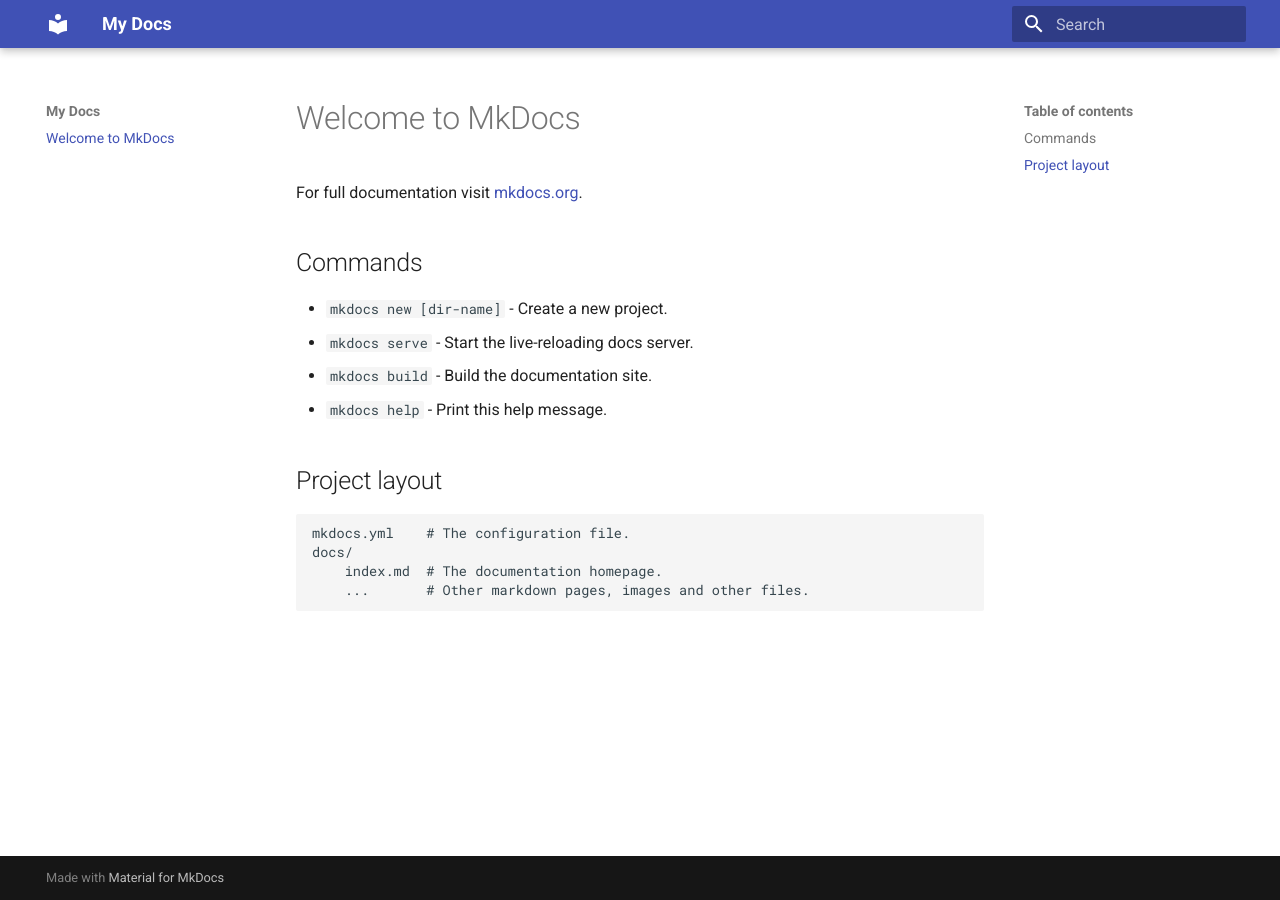
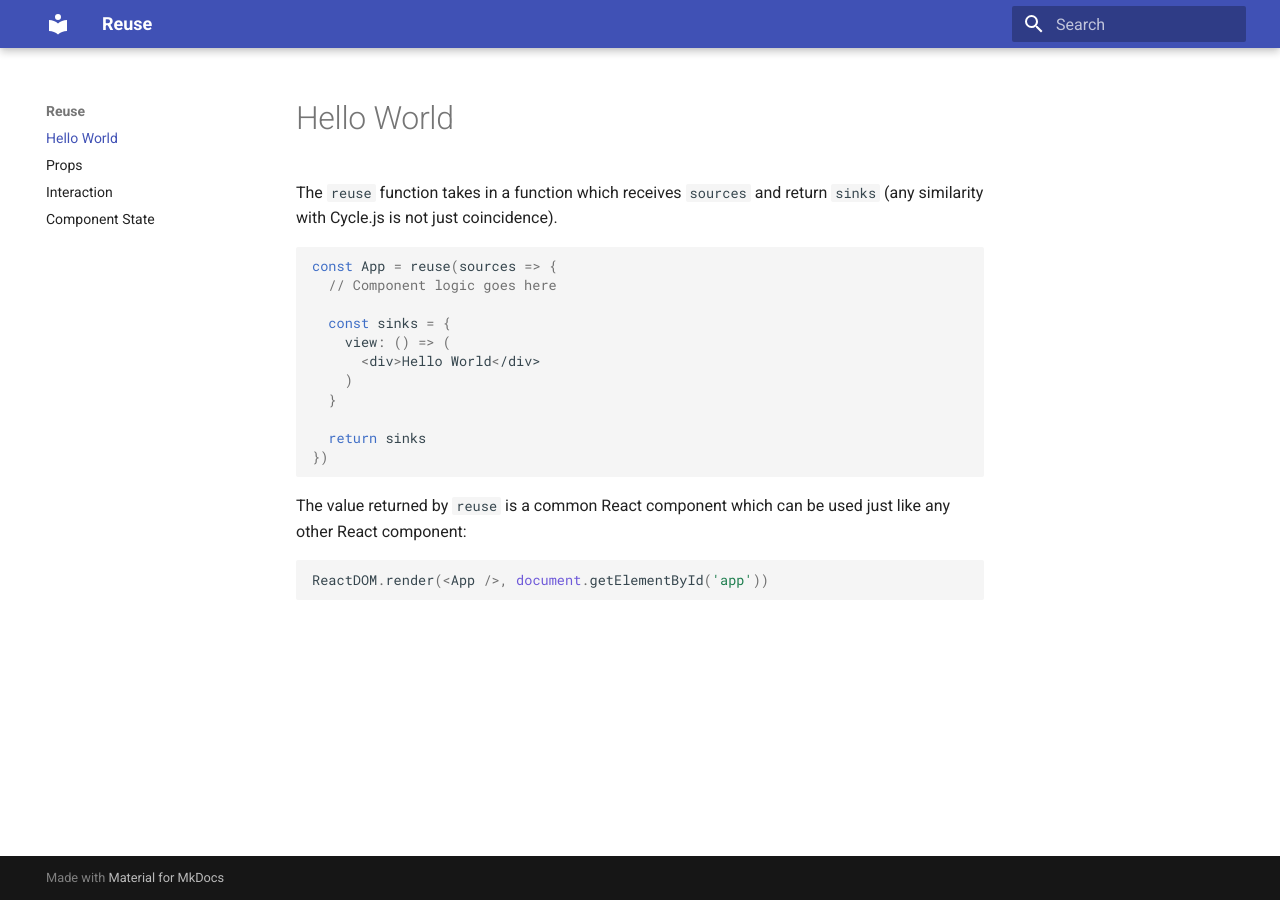
Before and after one commit to italonascimento/lemni, an MkDocs documentation site: the page built from docs/docs/index.md, in a window 1280 px wide. Built offline with MkDocs 1.6.1 and Material for MkDocs 9.7.7, drawn with Linux system fonts in a browser that asks for light colours; old or Windows-style settings are respelled for this version of MkDocs.

Commit message:
start docs

````diff
--- a/docs/docs/index.md
+++ b/docs/docs/index.md
@@ -1,17 +1,23 @@
-# Welcome to MkDocs
+# Hello World
 
-For full documentation visit [mkdocs.org](http://mkdocs.org).
+The `reuse` function takes in a function which receives `sources` and return `sinks` (any similarity with Cycle.js is not just coincidence).
 
-## Commands
+```typescript
+const App = reuse(sources => {
+  // Component logic goes here
 
-* `mkdocs new [dir-name]` - Create a new project.
-* `mkdocs serve` - Start the live-reloading docs server.
-* `mkdocs build` - Build the documentation site.
-* `mkdocs help` - Print this help message.
+  const sinks = {
+    view: () => (
+      <div>Hello World</div>
+    )
+  }
 
-## Project layout
+  return sinks
+})
+```
 
-    mkdocs.yml    # The configuration file.
-    docs/
-        index.md  # The documentation homepage.
-        ...       # Other markdown pages, images and other files.
+The value returned by `reuse` is a common React component which can be used just like any other React component:
+
+```typescript
+ReactDOM.render(<App />, document.getElementById('app'))
+```
--- a/docs/mkdocs.yml
+++ b/docs/mkdocs.yml
@@ -1,3 +1,10 @@
-site_name: My Docs
+site_name: Reuse
+markdown_extensions:
+  - codehilite
 theme:
   name: 'material'
+pages:
+  - Hello World: index.md
+  - Props: props.md
+  - Interaction: interaction.md
+  - Component State: component-state.md
````
Also changed, not shown: docs/docs/component-state.md (added, +32 -0 lines), docs/docs/interaction.md (added, +37 -0 lines), docs/docs/props.md (added, +27 -0 lines).
